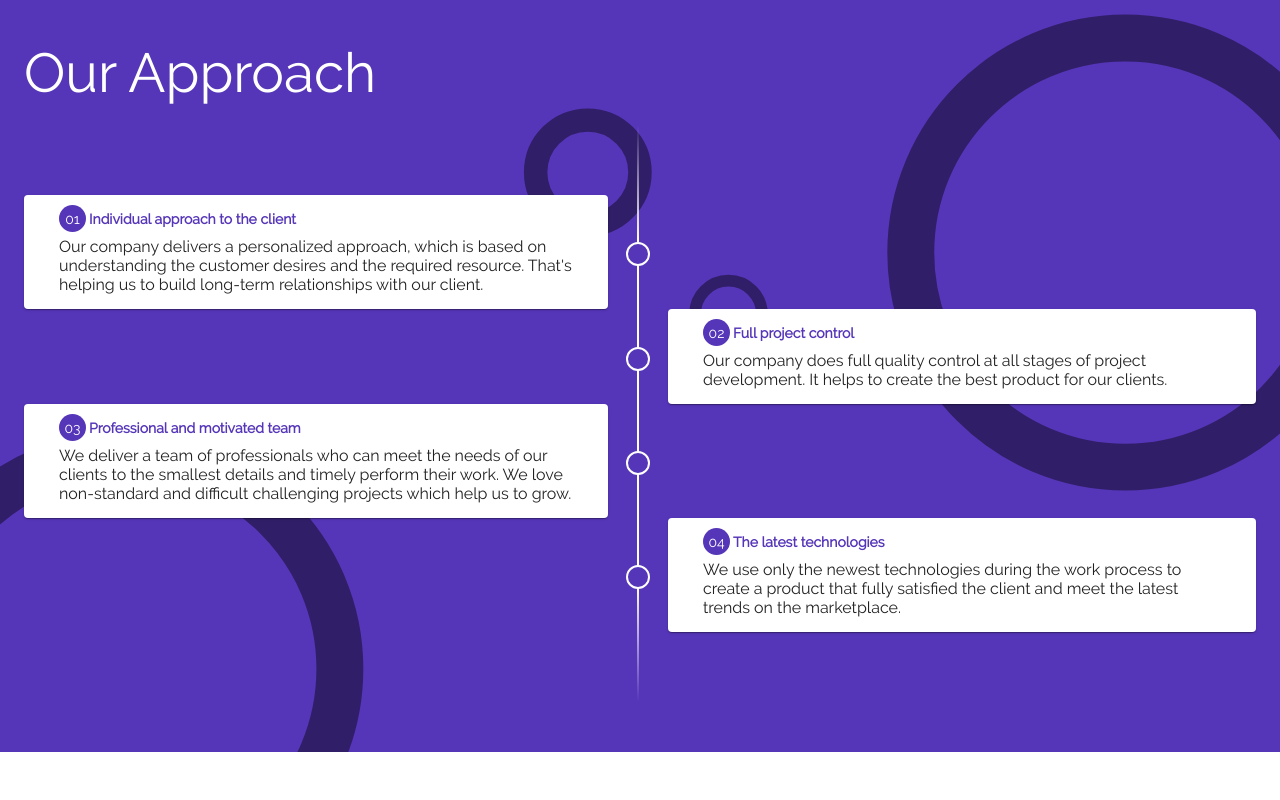
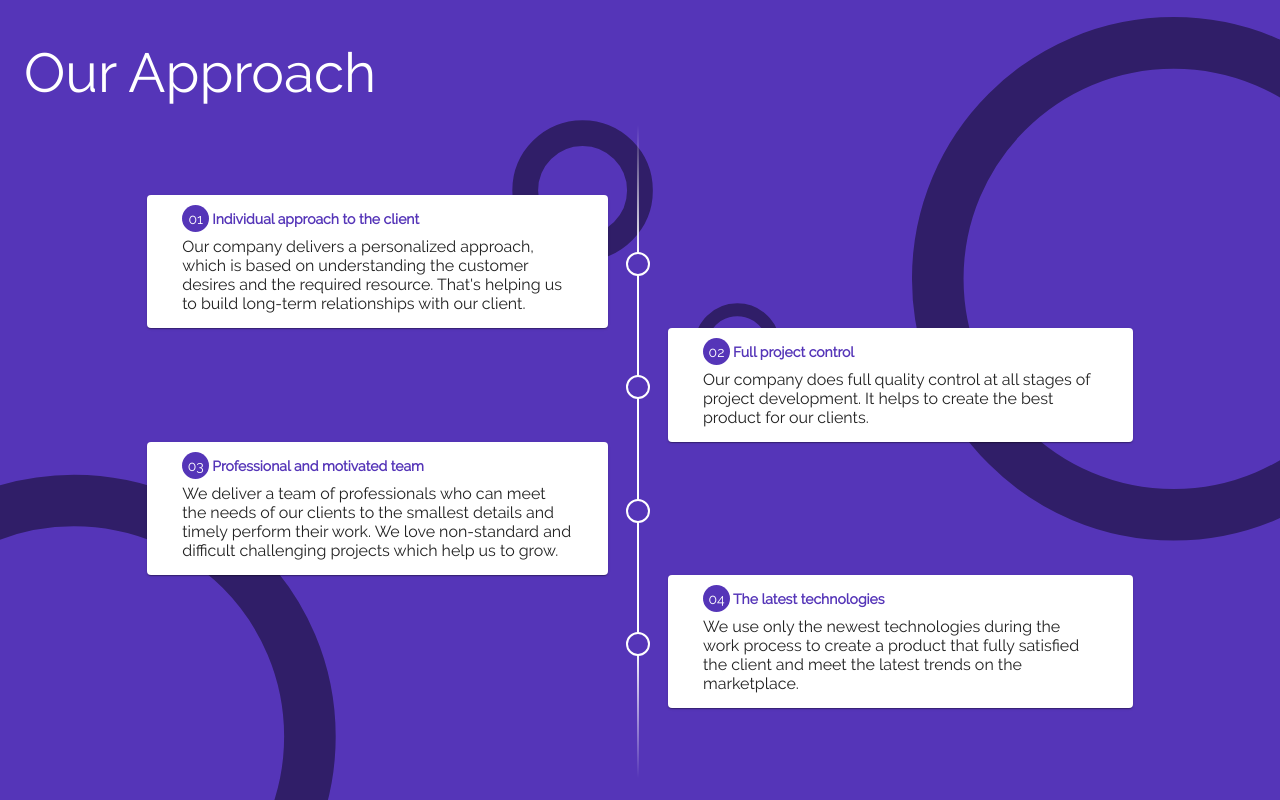
Before and after one commit to SHrechko/Devima, a React (Create React App) app in the folder client/: page / in a window 1280 px wide. Shown: the part 1460-2260 px from the top of the page. Built offline with nearby package versions, Linux system fonts and the light colour scheme.

Commit message:
some fix

```diff
--- a/client/src/components/AboutUs/AboutUs.jsx
+++ b/client/src/components/AboutUs/AboutUs.jsx
@@ -253,6 +253,12 @@ const styles = {
       paddingTop: "20px",
       paddingBottom: "20px"
     }
+  },
+  approachBox: {
+    "@media (min-width: 960px)": {
+      width: "80%",
+      margin: "auto"
+    }
   }
 };
 
@@ -289,7 +295,7 @@ class AboutUs extends Component {
         <Container maxWidth={false} id="about_us" className={classes.body}>
           <Container style={{ padding: 0 }}>
             <h2 className={classes.aboutUsTitle}>Our Approach</h2>
-            <div>
+            <div className={classes.approachBox}>
               <Hidden smUp>
                 <Slider {...settings}>
                   <Paper className={classes.aboutUsContent}>
--- a/client/src/components/Portfolio/Portfolio.jsx
+++ b/client/src/components/Portfolio/Portfolio.jsx
@@ -217,8 +217,8 @@ const styles = theme => ({
     "&:after": {
       boxSizing: "border-box",
       content: "''",
-      width: "20px",
-      height: "20px",
+      width: "21px",
+      height: "21px",
       position: "absolute",
       right: "-2px",
       backgroundColor: "inherit",
@@ -241,7 +241,7 @@ const styles = theme => ({
   trianglesParent3: {
     left: "10%",
     "& > svg": {
-      transform: "translate(-45%, -45%) rotate(95deg)"
+      transform: "translate(-43%, -45%) rotate(95deg)"
     }
   }
 });
--- a/client/src/components/Portfolio/Triangle.jsx
+++ b/client/src/components/Portfolio/Triangle.jsx
@@ -35,7 +35,7 @@ export default injectSheet(styles)(({ classes, parentClass, children }) => {
       <span className={classes.number}>{children}</span>
       <svg width="55" height="55" className={classes.triangle}>
         <polygon
-          points="27.5 3,52 45,3 45"
+          points="27.5 3,52 45.8,3 45.8"
           fill="rgba(0, 0, 0, 0)"
           stroke="#7d0cda"
           stroke-width="3"
```
